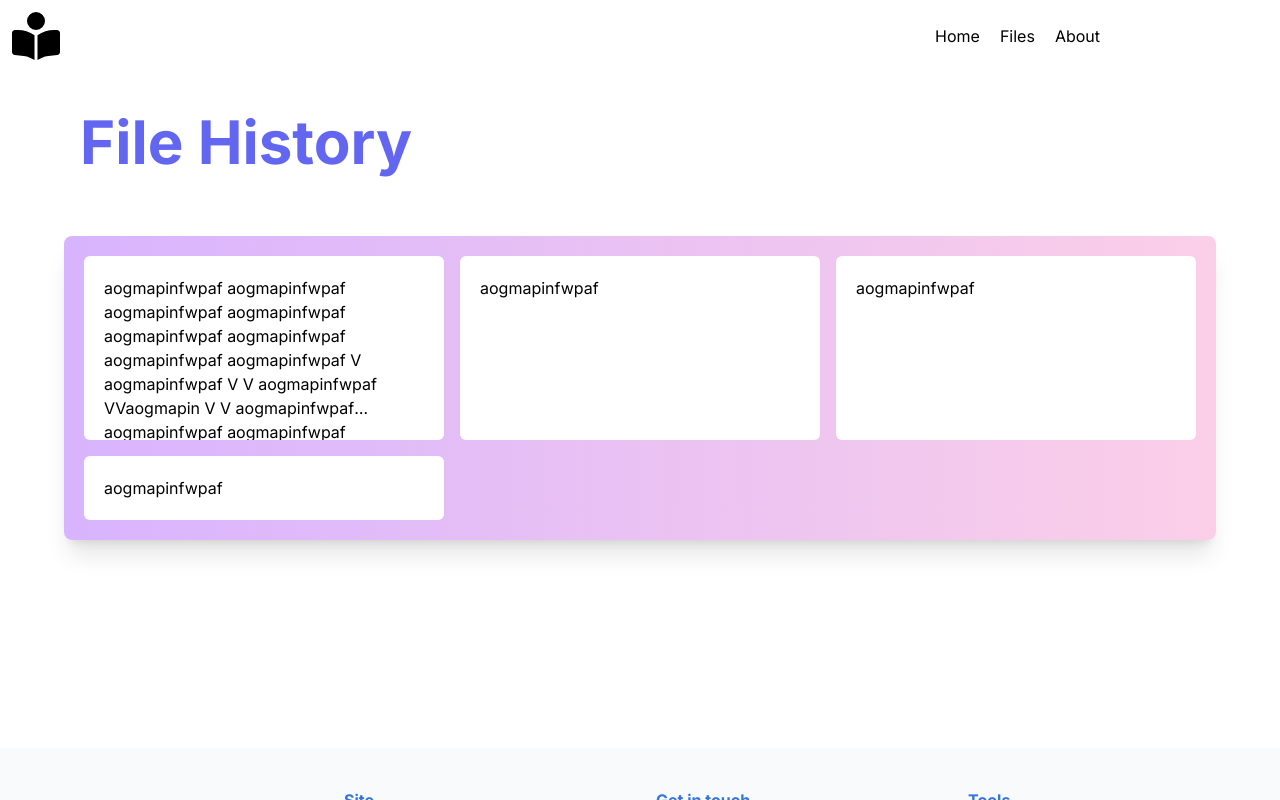
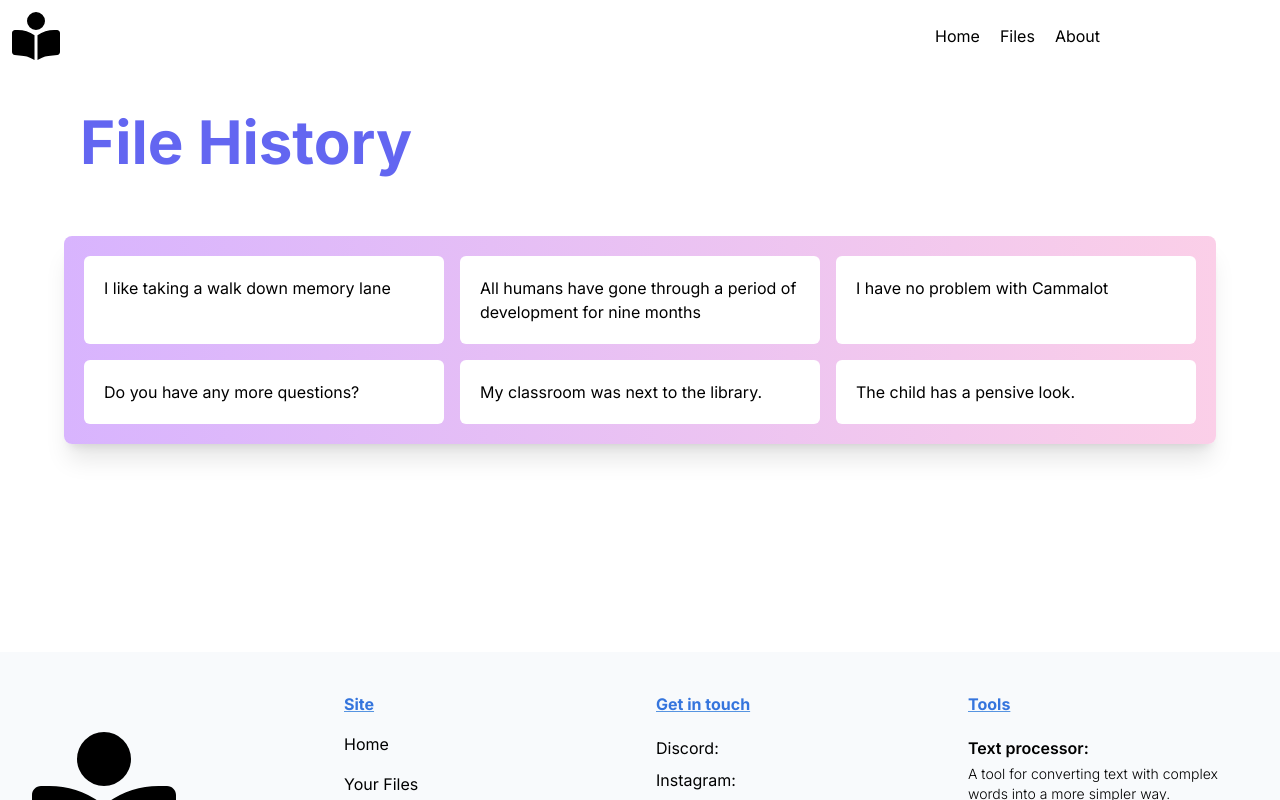
Before and after one commit to TealWater/clear-scribe, a Next.js app in the folder src/View/clear-scribe/: page /history in a window 1280 px wide. Shown: the top 800 px of the page. Built offline with nearby package versions, Linux system fonts and the light colour scheme.

Commit message:
Front end card data (#8)
* Update HistoryCards.tsx

```diff
--- a/src/View/clear-scribe/src/app/components/HistoryCards.tsx
+++ b/src/View/clear-scribe/src/app/components/HistoryCards.tsx
@@ -1,19 +1,76 @@
 "use client"
 
-import { useState } from "react";
+
+import { useState, useEffect } from "react";
+interface Card {
+  id: number;
+  createdAt: string;
+  messageOld: string;
+  messageNew: string;
+}
 
 export default function HistoryCards() {
-  const Cards = [
-    { message: "aogmapinfwpaf aogmapinfwpaf aogmapinfwpaf aogmapinfwpaf aogmapinfwpaf aogmapinfwpaf aogmapinfwpaf aogmapinfwpaf V aogmapinfwpaf V V aogmapinfwpaf VVaogmapin V V aogmapinfwpaf aogmapinfwpaf aogmapinfwpaf aogmapinfwpaf aogmapinfwpaf aogmapinfwpaf aogmapinfwpaf aogmapinfwpaf aogmapinfwpaf aogmapinfwpaf aogmapinfwpaf V V aogmapinfwpaf aogmapinfwpaf aogmapinfwpaf aogmapinfwpaf aogmapinfwpaf" },
-    { message: "aogmapinfwpaf" },
-    { message: "aogmapinfwpaf" },
-    { message: "aogmapinfwpaf" },
-  ];
+  //const [dataMessage, setDataMessage] = useState([]);
+  const [selectedCard, setSelectedCard] = useState<Card | null>(null);
 
-  const [selectedCard, setSelectedCard] = useState(null);
+  const dataMessage = [
+    {
+        "id": 0,
+        "createdAt": "2023-12-03 14:28:07.809752 -0500 EST m=+11.133889846",
+        "messageOld": "I like taking a stroll down mempry lane",
+        "messageNew": "I like taking a walk down memory lane"
+    },
+    {
+        "id": 1,
+        "createdAt": "2023-12-03 14:28:07.809758 -0500 EST m=+11.133895769",
+        "messageOld": "All humans have gone through a period of gestation for nine months",
+        "messageNew": "All humans have gone through a period of development for nine months"
+    },
+    {
+        "id": 2,
+        "createdAt": "2023-12-03 14:28:07.809759 -0500 EST m=+11.133896818",
+        "messageOld": "I have no quarrel with Cammalot",
+        "messageNew": "I have no problem with Cammalot"
+    },
+    {
+        "id": 3,
+        "createdAt": "2023-12-03 14:28:07.80976 -0500 EST m=+11.133897519",
+        "messageOld": "Do you have any more queries?",
+        "messageNew": "Do you have any more questions?"
+    },
+    {
+        "id": 4,
+        "createdAt": "2023-12-03 14:28:07.80976 -0500 EST m=+11.133898268",
+        "messageOld": "My classroom was adjacent to the library.",
+        "messageNew": "My classroom was next to the library."
+    },
+    {
+        "id": 5,
+        "createdAt": "2023-12-03 14:28:07.809761 -0500 EST m=+11.133898878",
+        "messageOld": "The child has a inqusistive look.",
+        "messageNew": "The child has a pensive look."
+    }
+]
 
-  const handleCardClick = (index: any) => {
-    setSelectedCard(index);
+
+  /* useEffect(() => {
+    const fetchData = async () => {
+      try {
+        const res = await fetch("http://localhost:8080/history");
+        const data = await res.json();
+        setDataMessage(data);
+        console.log(data);
+      } catch (error) {
+        console.error("Error fetching data:", error);
+      }
+    };
+
+    fetchData();
+  }, []); */
+
+  const handleCardClick = (card: any) => {
+    setSelectedCard(card);
+
   };
 
   const handleCloseModal = () => {
@@ -22,31 +79,53 @@ export default function HistoryCards() {
 
   return (
     <>
-      {Cards.map((card, index) => (
+
+      {dataMessage.map((card, index) => (
+
         <div key={index} className="flex justify-center">
           <div
             className={`bg-white w-96 p-5 rounded-md cursor-pointer hover:scale-105 duration-200 ease-in-out overflow-hidden
             ${selectedCard !== null ? "line-clamp-6" : "line-clamp-6"}`}
-            onClick={() => handleCardClick(index)}
+
+            onClick={() => handleCardClick(card)}
           >
-            {card.message}
+            {card.messageNew}
           </div>
         </div>
       ))}
+
+
 {selectedCard !== null && (
-
   <div className="fixed top-0 left-0 w-full h-full flex items-center justify-center bg-black bg-opacity-50 z-20">
     <div className="bg-white p-8 rounded-md w-[300px] sm:w-[400px] md:w-[700px] h-[400px] overflow-y-auto shadow-xl">
       <div className="flex justify-between">
-              <button className=" bg-black text-white p-2 rounded-md hover:bg-zinc-700 mb-5 scale-90 md:scale-100" onClick={handleCloseModal}>Close</button><span className=" text-sm md:text-base">22/10/2023</span>
-              <button className="  p-2 rounded-md hover:bg-gray-200 mb-5"><svg xmlns="http://www.w3.org/2000/svg" height="16" width="14" viewBox="0 0 448 512"><path d="M135.2 17.7L128 32H32C14.3 32 0 46.3 0 64S14.3 96 32 96H416c17.7 0 32-14.3 32-32s-14.3-32-32-32H320l-7.2-14.3C307.4 6.8 296.3 0 284.2 0H163.8c-12.1 0-23.2 6.8-28.6 17.7zM416 128H32L53.2 467c1.6 25.3 22.6 45 47.9 45H346.9c25.3 0 46.3-19.7 47.9-45L416 128z"/></svg></button>
+        <button
+          className="bg-black text-white p-2 rounded-md hover:bg-zinc-700 mb-5 scale-90 md:scale-100"
+          onClick={handleCloseModal}
+        >
+          Close
+        </button>
+        <span className="text-sm md:text-base">22/10/2023</span>
+        <button className="p-2 rounded-md hover:bg-gray-200 mb-5">
+          <svg
+            xmlns="http://www.w3.org/2000/svg"
+            height="16"
+            width="14"
+            viewBox="0 0 448 512"
+          >
+            <path d="M135.2 17.7L128 32H32C14.3 32 0 46.3 0 64S14.3 96 32 96H416c17.7 0 32-14.3 32-32s-14.3-32-32-32H320l-7.2-14.3C307.4 6.8 296.3 0 284.2 0H163.8c-12.1 0-23.2 6.8-28.6 17.7zM416 128H32L53.2 467c1.6 25.3 22.6 45 47.9 45H346.9c25.3 0 46.3-19.7 47.9-45L416 128z" />
+          </svg>
+        </button>
       </div>
       <h1 className="font-bold text-3xl text-purple-400">New</h1>
-            <p className="text-base">{Cards[selectedCard].message}</p>
+      <div className="text-base">{selectedCard.messageNew}</div>
       <h1 className="font-bold text-3xl text-black mt-5">Old</h1>
+      <p className="text-base">{selectedCard.messageOld}</p>
     </div>
   </div>
 )}
+
+
     </>
   );
 }
```
Lines whose indentation alone changed are shown as unchanged.
